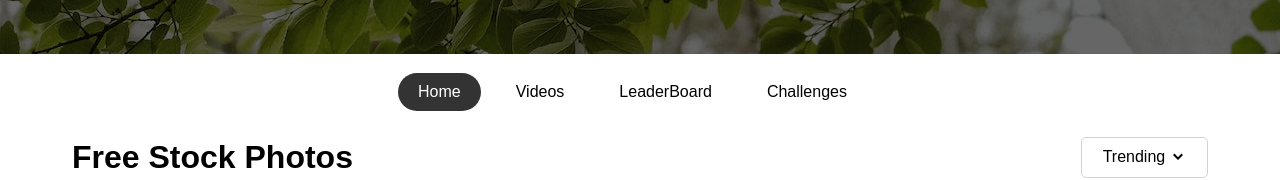
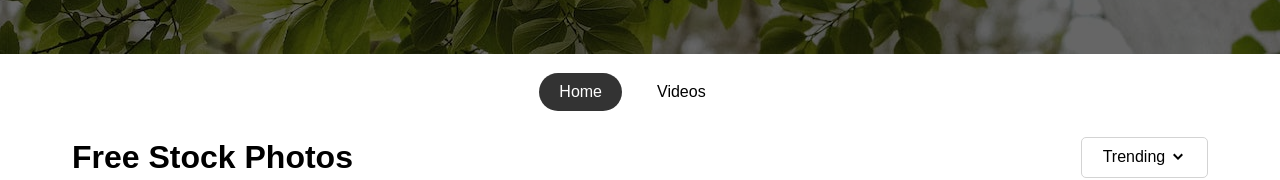
Before and after one commit to Ayush-Bharadva/react-image-gallery, a React (Vite) app: page / in a window 1280 px wide. Shown: the part 446-626 px from the top of the page. Built offline with nearby package versions, Linux system fonts and the light colour scheme.

Commit message:
leaderboard and challenges routes removed

```diff
--- a/src/App.jsx
+++ b/src/App.jsx
@@ -3,12 +3,9 @@ import "./styles/Global.scss";
 import "./App.scss";
 import HomePage from "./pages/homepage/HomePage";
 import VideosPage from "./pages/videospage/VideosPage";
-import LeaderBoardPage from "./pages/leaderboardpage/LeaderBoardPage";
-import ChallengesPage from "./pages/challengespage/ChallengesPage";
 import Layout from "./Layout";
 import ImageProvider from "./context/ImageProvider";
 import SearchPage from "./pages/searchpage/SearchePage";
-import Photo from "./pages/photo/Photo";
 
 const router = createBrowserRouter(
 	createRoutesFromElements(
@@ -24,22 +21,10 @@ const router = createBrowserRouter(
 					path="/videos"
 					element={<VideosPage />}
 				/>
-				<Route
-					path="/leaderboard"
-					element={<LeaderBoardPage />}
-				/>
-				<Route
-					path="/challenges"
-					element={<ChallengesPage />}
-				/>
 			</Route>
 			<Route
 				path="search/:query"
 				element={<SearchPage />}
-			/>
-			<Route
-				path="photo/:query"
-				element={<Photo />}
 			/>
 		</>
 	)
--- a/src/pages/pagelinks/PagesLinks.jsx
+++ b/src/pages/pagelinks/PagesLinks.jsx
@@ -1,25 +1,10 @@
 import { NavLink } from "react-router-dom";
-import { FaAngleLeft, FaAngleRight } from "react-icons/fa";
-import { useRef } from "react";
 import "./PagesLinks.scss";
 
 function PagesLinks() {
-	const pagesRef = useRef();
-
-	const onScroll = scrollOffset => {
-		if (pagesRef.current) {
-			pagesRef.current.scrollLeft += scrollOffset;
-		}
-	};
-
 	return (
 		<div className="page-links-container">
-			<button className="move-left-icon">
-				<FaAngleLeft onClick={() => onScroll(-100)} />
-			</button>
-			<div
-				className="page-links"
-				ref={pagesRef}>
+			<div className="page-links">
 				<NavLink
 					className={({ isActive }) => (isActive ? "link selected" : "link")}
 					to="/">
@@ -30,23 +15,7 @@ function PagesLinks() {
 					to="/videos">
 					Videos
 				</NavLink>
-				<NavLink
-					className={({ isActive }) => (isActive ? "link selected" : "link")}
-					to="/leaderboard">
-					LeaderBoard
-				</NavLink>
-				<NavLink
-					className={({ isActive }) => (isActive ? "link selected" : "link")}
-					to="/challenges">
-					Challenges
-				</NavLink>
 			</div>
-			<button className="move-right-icon">
-				<FaAngleRight
-					className=""
-					onClick={() => onScroll(100)}
-				/>
-			</button>
 		</div>
 	);
 }
```
